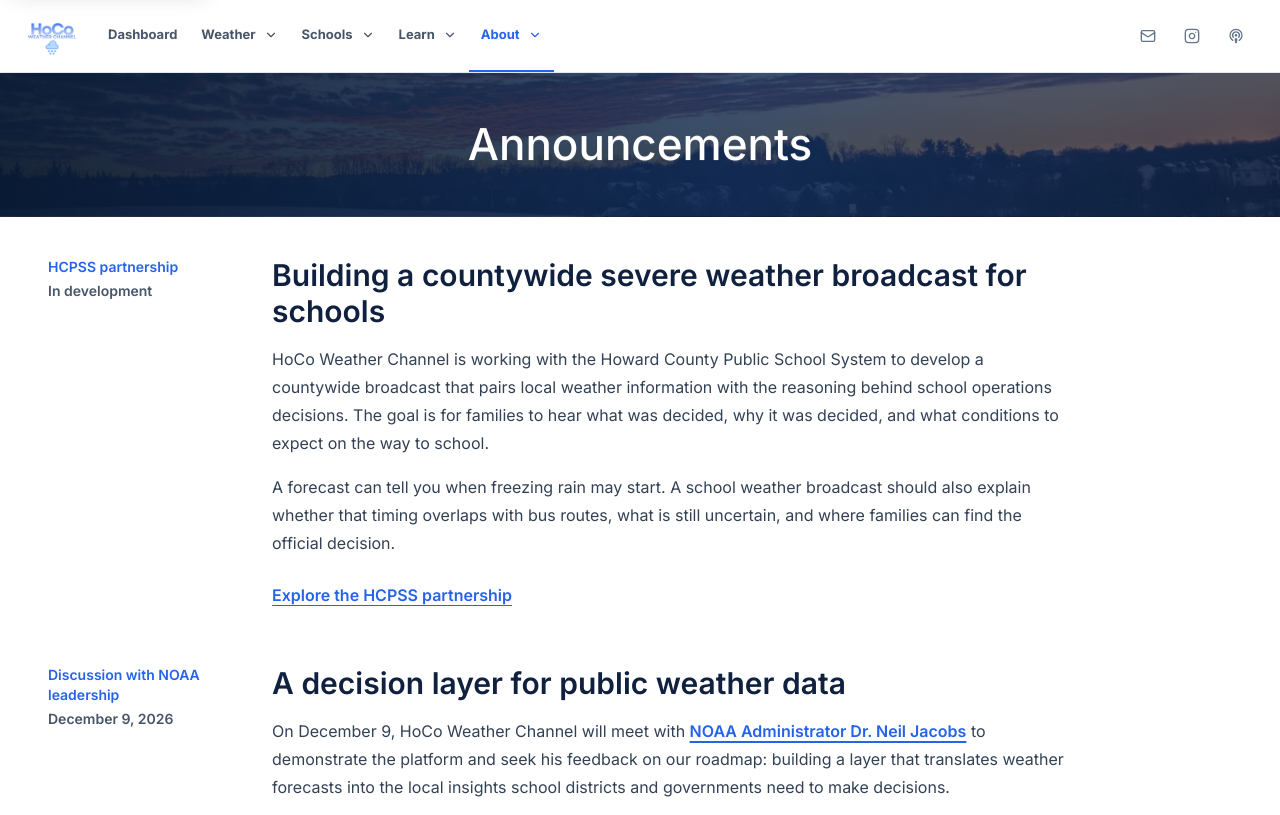
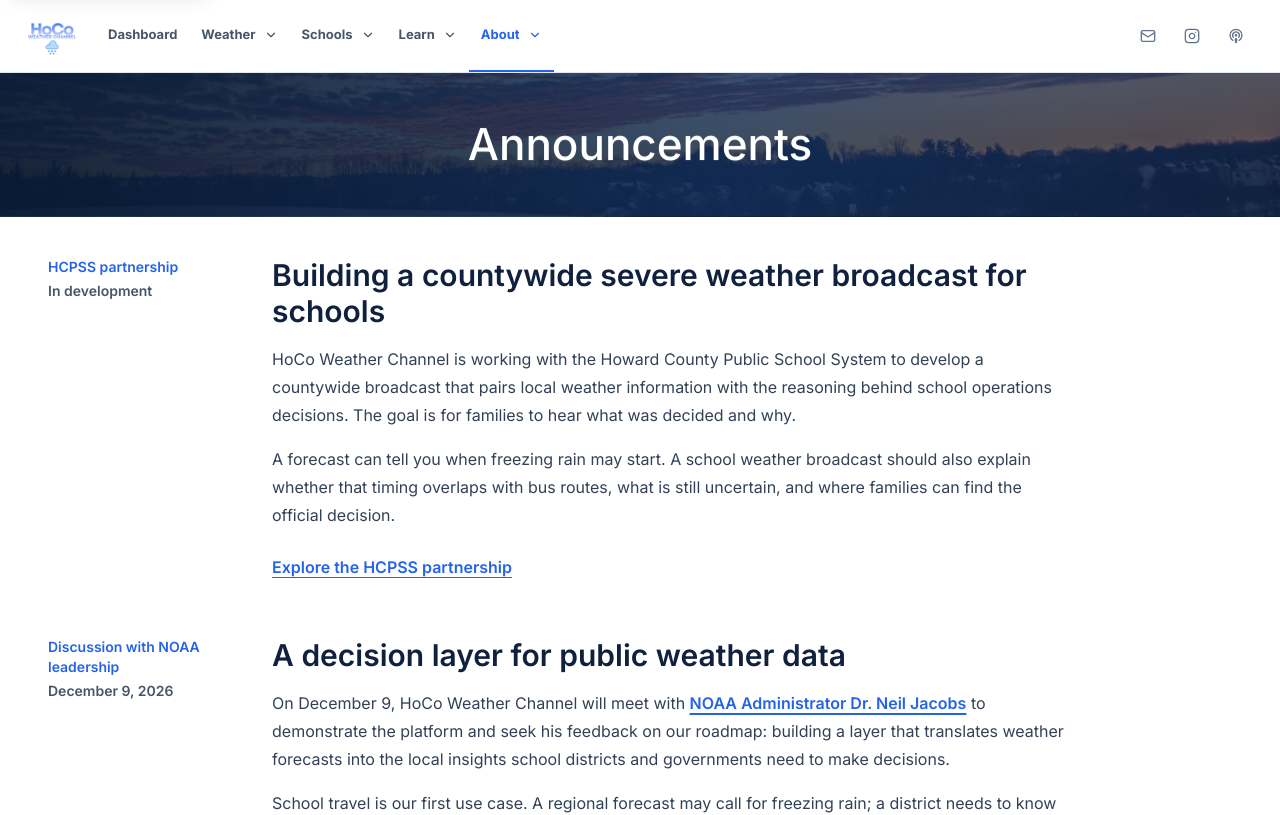
Before and after one commit to davidliu-2008/HoCoWX, a Next.js app: page /announcements in a window 1280 px wide. Shown: the top 815 px of the page. Built offline with nearby package versions, Linux system fonts and the light colour scheme.

Commit message:
Shorten school broadcast announcement

```diff
--- a/app/announcements/page.tsx
+++ b/app/announcements/page.tsx
@@ -19,7 +19,7 @@ export default function AnnouncementsPage() {
           <div className="text-sm font-semibold text-bay">HCPSS partnership <span className="mt-1 block text-slate-600">In development</span></div>
           <div>
             <h2 className="text-2xl font-semibold leading-tight text-ink sm:text-3xl">Building a countywide severe weather broadcast for schools</h2>
-            <p className="mt-4 leading-7 text-slate-700">HoCo Weather Channel is working with the Howard County Public School System to develop a countywide broadcast that pairs local weather information with the reasoning behind school operations decisions. The goal is for families to hear what was decided, why it was decided, and what conditions to expect on the way to school.</p>
+            <p className="mt-4 leading-7 text-slate-700">HoCo Weather Channel is working with the Howard County Public School System to develop a countywide broadcast that pairs local weather information with the reasoning behind school operations decisions. The goal is for families to hear what was decided and why.</p>
             <p className="mt-4 leading-7 text-slate-700">A forecast can tell you when freezing rain may start. A school weather broadcast should also explain whether that timing overlaps with bus routes, what is still uncertain, and where families can find the official decision.</p>
             <Link href="/partnerships" className="mt-4 inline-flex min-h-11 items-center font-semibold text-bay underline underline-offset-4">Explore the HCPSS partnership</Link>
           </div>
```
